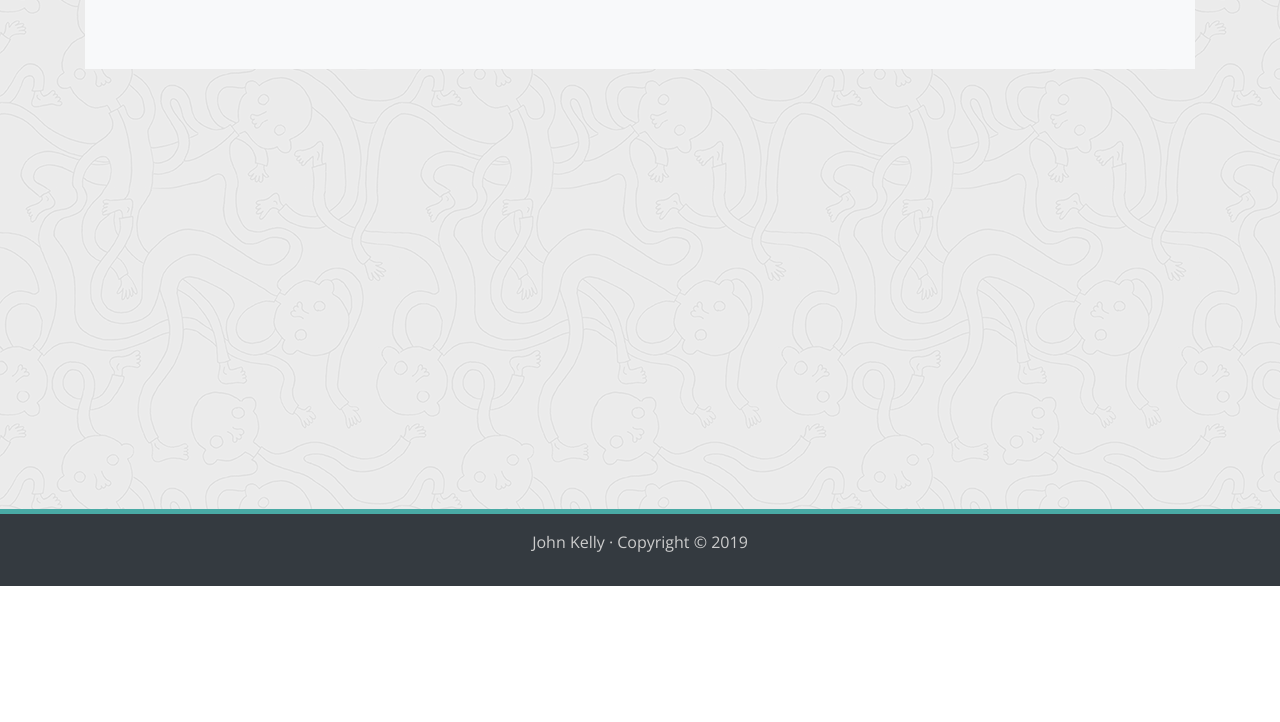
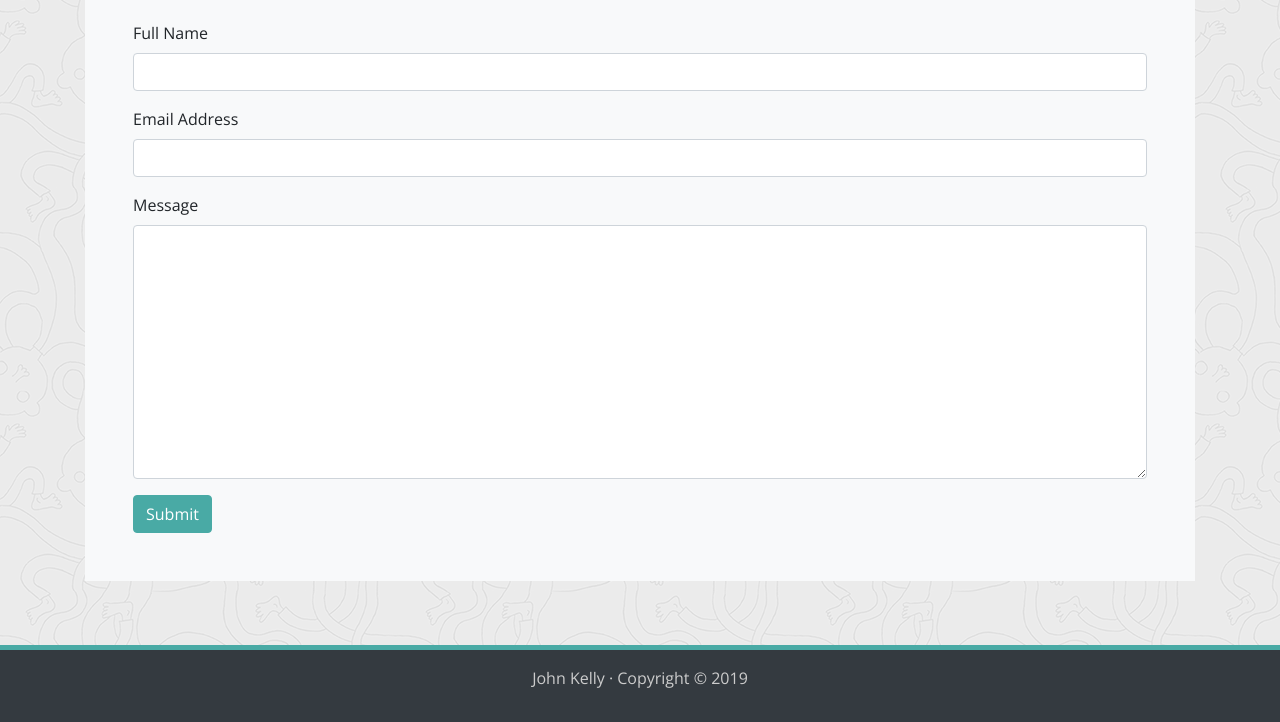
Before and after one commit to drukelly-zz/Bootstrap-Portfolio, a plain HTML site: page contact.html in a window 1280 px wide. Shown: the part 214-936 px from the top of the page. Before the commit the page ends 800 px from the top, so only its background shows below. Drawn offline with nearby package versions, Linux system fonts and the light colour scheme.

Commit message:
contact + homework finished!

```diff
--- a/assets/css/bootstrap-portfolio-custom.css
+++ b/assets/css/bootstrap-portfolio-custom.css
@@ -61,6 +61,12 @@ section h2 {
   margin-bottom: .75em;
 }
 
+/* Button Primary Override  */
+.btn.btn-primary {
+  background-color: var(--teal);
+  border-color: var(--teal);
+}
+
 /* Nav Bar Overrides */
 .navbar {
   padding: 0;
--- a/contact.html
+++ b/contact.html
@@ -42,11 +42,21 @@
           </div>
         </div>
         <div class="row">
-          <div class="col-12">
-            <div class="row">
-              <!-- content pending -->
+          <form action="/" class="col-12">
+            <div class="form-group">
+              <label for="fullName">Full Name</label>
+              <input type="text" name="fullname" class="form-control" id="fullName">
             </div>
-          </div>
+            <div class="form-group">
+              <label for="emailAddress">Email Address</label>
+              <input type="email" name="emailAddress" class="form-control" id="emailAddress">
+            </div>
+            <div class="form-group">
+              <label for="message">Message</label>
+              <textarea name="message" id="message" cols="30" rows="10" class="form-control"></textarea>
+            </div>
+            <button type="submit" class="btn btn-primary">Submit</button>
+          </form>
         </div>
       </div>
     </section>
```
